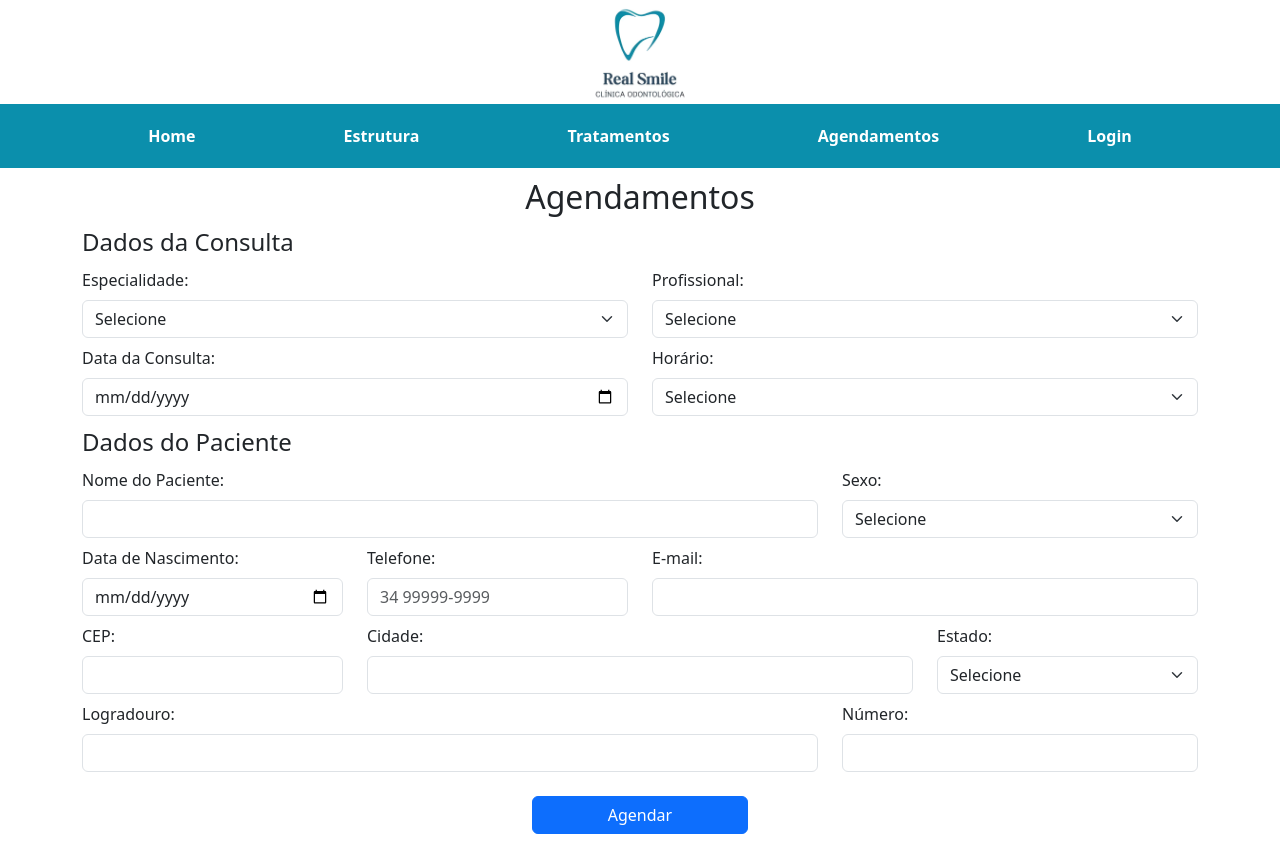
After one commit to LayzaDev/Dental-Clinic-Website-Project, a PHP site: page /scheduling.html in a window 1280 px wide. The commit adds this page. Run offline with PHP 8.4, Linux system fonts and the light colour scheme.

Commit message:
Implementação agendamento e login

```diff
--- /dev/null
+++ b/css/scheduling.css
@@ -0,0 +1,37 @@
+body {
+  box-sizing: border-box;
+}
+
+.container {
+  display: flex;
+  justify-content: center;
+  align-items: center;
+  max-width: 100%;
+  box-sizing: border-box;
+}
+
+form {
+  width: 100%;
+}
+
+form h2 {
+  margin-top: 10px;
+  text-align: center;
+}
+
+.row {
+  display: flex;
+  flex-direction: row;
+  margin: 0.5em;
+}
+
+.button {
+  display: flex;
+  text-align: center;
+  justify-content: center;
+  margin: 1rem;
+}
+
+.btn {
+  width: 20%;
+}
--- a/css/treatments.css
+++ b/css/treatments.css
@@ -76,7 +76,7 @@ body {
   display: none;
 }
 
-.mostraModal {
+.showModal {
   display: block;
 }
 
--- /dev/null
+++ b/scheduling.html
@@ -0,0 +1,159 @@
+<!DOCTYPE html>
+<html lang="en">
+<head>
+  <meta charset="UTF-8">
+  <meta name="viewport" content="width=device-width, initial-scale=1.0">
+  <title>Agendamentos</title>
+  <link rel="stylesheet" href="./css/index.css">
+  <link rel="stylesheet" href="./css/scheduling.css">
+  <link href="https://cdn.jsdelivr.net/npm/bootstrap@5.3.3/dist/css/bootstrap.min.css" rel="stylesheet" integrity="sha384-QWTKZyjpPEjISv5WaRU9OFeRpok6YctnYmDr5pNlyT2bRjXh0JMhjY6hW+ALEwIH" crossorigin="anonymous">
+</head>
+<body>
+  <header>
+    <img src="./image/logotipo.jpeg" alt="logo">
+  </header>
+  <nav>
+    <ul>
+      <li><a href="index.html">Home</a></li>
+      <li><a href="structure.html">Estrutura</a></li>
+      <li><a href="treatments.html">Tratamentos</a></li>
+      <li><a href="scheduling.html">Agendamentos</a></li>
+      <li><a href="login.html">Login</a></li>
+    </ul>
+  </nav>
+  <main class="container">
+      <form action="scheduling.php" method="post" class="form">
+        <h2>Agendamentos</h2>
+        <fieldset class="form-fieldset">
+          <legend>Dados da Consulta</legend>
+            <div class="row ">
+              <div class="form-group col-md-6">
+                <label class="form-label" for="especialidade">Especialidade:</label>
+                <select name="especialidade" id="especialidade" class="form-select" required>
+                  <option selected>Selecione</option>
+                  <option value="odonto">1. Odontologia Geral</option>
+                  <option value="estetica-dental">2. Estética Dental</option>
+                  <option value="odontopediatria">3. Odontopediatria</option>
+                  <option value="ortodontia">4. Ortodontia</option>
+                  <option value="periodontia">5. Periodontia</option>
+                  <option value="implantodontia">6. Implantodontia</option>
+                </select>
+              </div>
+              <div class="form-group col-md-6">
+                <label class="form-label" for="profissional">Profissional:</label>
+                <select name="profissional" id="profissional" class="form-select" required>
+                  <option selected>Selecione</option>
+                </select>
+              </div>
+            </div>
+            <div class="row">
+              <div class="form-group col-md-6">
+                <label class="form-label" for="data">Data da Consulta:</label>
+                <input type="date" name="data" id="data" class="form-control" required>
+              </div>
+              <div class="form-group col-md-6">
+                <label class="form-label" for="horario">Horário:</label>
+                <select name="horario" id="horario" class="form-select"  required>
+                  <option selected>Selecione</option>
+                  <option value="08:00">08:00</option>
+                  <option value="09:30">09:30</option>
+                  <option value="10:00">10:00</option>
+                  <option value="11:00">11:00</option>
+                  <option value="13:00">13:00</option>
+                  <option value="15:00">15:00</option>
+                </select>
+              </div>
+            </div>
+        </fieldset>
+        <fieldset>
+          <legend>Dados do Paciente</legend>
+            <div class="row">
+              <div class="form-group col-md-8">
+                <label class="form-label" for="nome">Nome do Paciente:</label>
+                <input type="text" id="nome" name="nome" class="form-control" required>
+              </div>
+              <div class="form-group col-md-4">
+                <label class="form-label" for="sexo">Sexo:</label>
+                <select name="sexo" id="sexo" class="form-select" required>
+                  <option value="">Selecione</option>
+                  <option value="M">Masculino</option>
+                  <option value="F">Feminino</option>
+                  <option value="N">Prefiro não informar</option>
+                </select>
+              </div>
+            </div>
+            <div class="row">
+              <div class="form-group col-md-3">
+                <label class="form-label" for="dataNascimento">Data de Nascimento:</label>
+                <input type="date" id="dataNascimento" name="dataNascimento" class="form-control" required>
+              </div>
+              <div class="form-group col-md-3">
+                <label class="form-label" for="telefone">Telefone:</label>
+                <input type="tel" id="telefone" name="telefone" placeholder="34 99999-9999" pattern="[0-9]{2} [0-9]{5}-[0-9]{4}" maxlength="13" class="form-control" required>
+              </div>
+              <div class="form-group col-md-6">
+                <label class="form-label" for="email">E-mail:</label>
+                <input type="email" id="email" name="email" class="form-control" required>
+              </div>
+            </div>
+            <div class="row">
+              <div class="form-group col-md-3">
+                <label class="form-label" for="cep">CEP:</label>
+                <input type="text" name="cep" id="cep" class="form-control" required>
+              </div>
+              <div class="form-group col-md-6">
+                <label class="form-label" for="cidade">Cidade:</label>
+                <input type="text" name="cidade" id="cidade" class="form-control">
+              </div>
+              <div class="form-group col-md-3">
+                <label class="form-label" for="estado">Estado:</label>
+                <select name="estado" id="estado" class="form-select" required>
+                  <option value="">Selecione</option>
+                  <option value="AC">Acre</option>
+                  <option value="AL">Alagoas</option>
+                  <option value="AP">Amapá</option>
+                  <option value="AM">Amazonas</option>
+                  <option value="BA">Bahia</option>
+                  <option value="CE">Ceará</option>
+                  <option value="DF">Distrito Federal</option>
+                  <option value="ES">Espírito Santo</option>
+                  <option value="GO">Goiás</option>
+                  <option value="MA">Maranhão</option>
+                  <option value="MT">Mato Grosso</option>
+                  <option value="MS">Mato Grosso do Sul</option>
+                  <option value="MG">Minas Gerais</option>
+                  <option value="PA">Pará</option>
+                  <option value="PB">Paraíba</option>
+                  <option value="PR">Paraná</option>
+                  <option value="PE">Pernambuco</option>
+                  <option value="PI">Piauí</option>
+                  <option value="RJ">Rio de Janeiro</option>
+                  <option value="RN">Rio Grande do Norte</option>
+                  <option value="RS">Rio Grande do Sul</option>
+                  <option value="RO">Rondônia</option>
+                  <option value="RR">Roraima</option>
+                  <option value="SC">Santa Catarina</option>
+                  <option value="SP">São Paulo</option>
+                  <option value="SE">Sergipe</option>
+                  <option value="TO">Tocantins</option>
+                </select>
+              </div>
+            </div>
+            <div class="row">
+              <div class="form-group col-md-8">
+                <label class="form-label" for="logradouro">Logradouro:</label>
+                <input type="text" name="logradouro" id="logradouro" class="form-control" required>
+              </div>
+              <div class="form-group col-md-4">
+                <label class="form-label" for="numero">Número:</label>
+                <input type="number" name="numero" id="numero" class="form-control" required>
+              </div>
+            </div>
+        </fieldset>
+        <div class="button">
+          <button type="submit" class="btn btn-primary">Agendar</button>
+        </div>
+      </form>
+  </main>
+</body>
+</html>
```
Also changed, not shown: css/login.css (added, +46 -0 lines), index.html (+5 -5 lines), js/treatments.js (added, +10 -0 lines), login.html (added, +44 -0 lines), structure.html (+5 -2 lines), treatments.html (+5 -3 lines), conexaoMySQL.php (added), image/cirurgia-odontologica.jpg (deleted), image/dentistica.jpeg (deleted), image/endodontia.jpeg (deleted), image/equipe.jpg (deleted), image/gengivite.jpg (deleted), image/implantodontia.png (deleted), image/implantodontia2.jpg (deleted), 1 more files.
